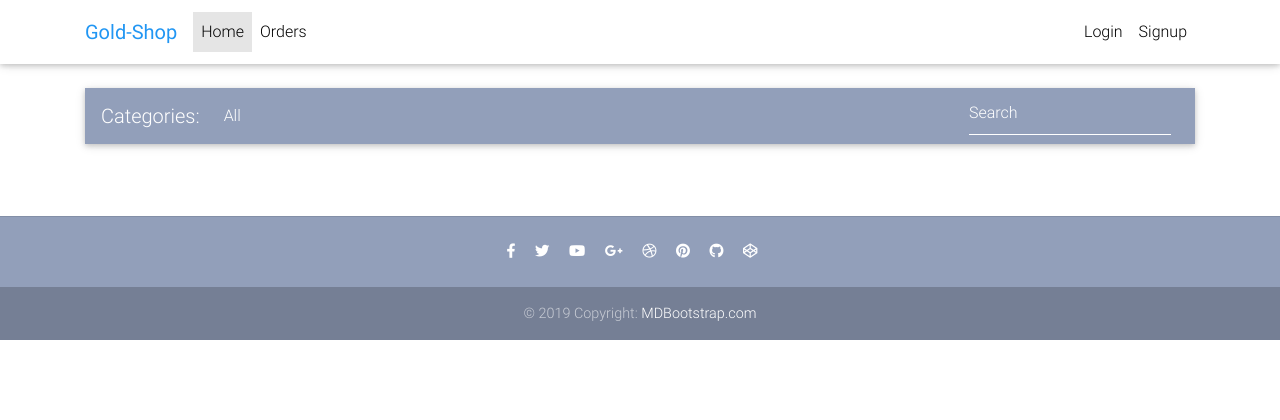
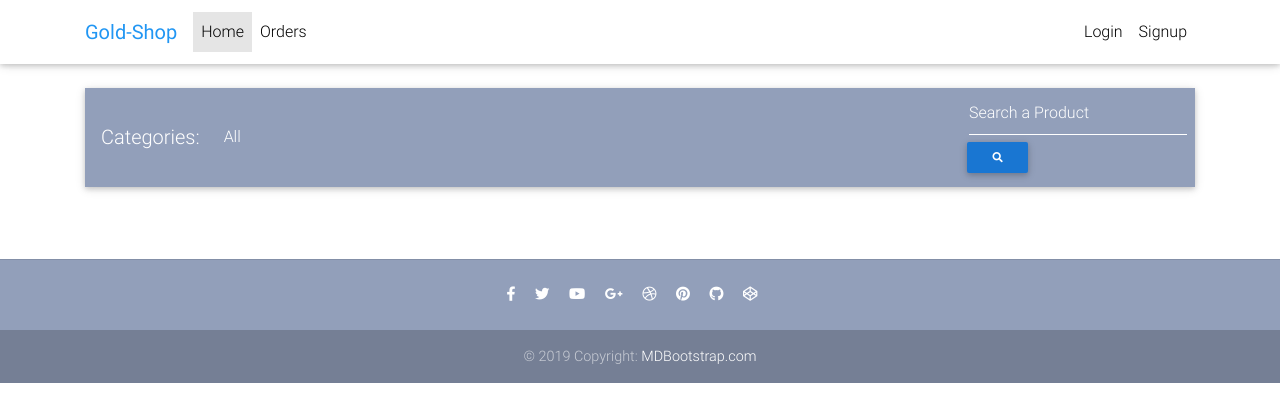
Before and after one commit to thesooge/gold-shop, a Django app: page / in a window 1280 px wide. Shown: the top 420 px of the page. Run offline with Django 3.2, Linux system fonts and the light colour scheme; data that the repository does not hold is empty; some libraries are stand-ins or nearby versions.

Commit message:
impelemnt product search product-list

```diff
--- a/products/templates/products/product_list.html
+++ b/products/templates/products/product_list.html
@@ -41,9 +41,16 @@
           </ul>
           <!-- Links -->
 
-          <form class="form-inline">
+          {% comment %} <form class="form-inline">
             <div class="md-form my-0">
               <input class="form-control mr-sm-2" type="text" placeholder="Search" aria-label="Search">
+            </div>
+          </form> {% endcomment %}
+          <form action="/search" method="GET">
+            {% csrf_token %}
+            <div class="md-form my-0">
+                <input type="text" class="form-control mr-sm-2" name="search" id="search exampleInputPassword1" placeholder="Search a Product">
+                <button type="submit" class="btn btn-sm btn-blue"><i class="fa fa-search"></i></button>
             </div>
           </form>
         </div>
--- /dev/null
+++ b/products/templates/products/search-product.html
@@ -0,0 +1 @@
+{% extends "products/product_list.html" %}
--- a/products/urls.py
+++ b/products/urls.py
@@ -4,11 +4,10 @@ from . import views
 
 urlpatterns = [
     path('', views.ProductList.as_view(), name='product-list'),
+    path('search', views.SearchResultsView.as_view(), name='search_results'),
     path('<int:pk>/', views.ProductDetail.as_view(), name='product_detail'),
     path('<int:pk>/comment', views.CommentsView.as_view(), name='product-comment'),
     path('<int:pk>/delete', views.delete_own_comment, name='comment_delete'),
     path('products/category/<int:category_id>/', views.ProductList.as_view(), name='product-list-by-category'),
 
-
-
 ]
--- a/products/views.py
+++ b/products/views.py
@@ -2,6 +2,7 @@ from typing import Any
 from django.shortcuts import redirect, render, get_object_or_404
 from django.views import generic
 from django.contrib.auth.decorators import login_required
+from django.db.models import Q
 
 from .forms import ProductCommentForm
 from .models import Product, ProductComment, Category
@@ -23,6 +24,17 @@ class ProductList(generic.ListView):
         context = super().get_context_data(**kwargs)
         context['categories'] = Category.objects.all()
         return context
+
+class SearchResultsView(generic.ListView):
+    model = Product
+    template_name = 'products/search-product.html'
+    context_object_name = 'products'
+
+    def get_queryset(self):
+        query = self.request.GET.get('search')
+        products=Product.objects.filter(Q(title__icontains=query))
+        return products
+
 
 class ProductDetail(generic.DetailView):
     model = Product
--- a/templates/footer.html
+++ b/templates/footer.html
@@ -1,5 +1,4 @@
 <footer class="page-footer text-center font-small mt-4 wow fadeIn">
-
   <hr class="my-4">
 
   <!-- Social icons -->
@@ -44,5 +43,4 @@
     <a href="https://mdbootstrap.com/education/bootstrap/" target="_blank"> MDBootstrap.com </a>
   </div>
   <!--/.Copyright-->
-
 </footer>
```
